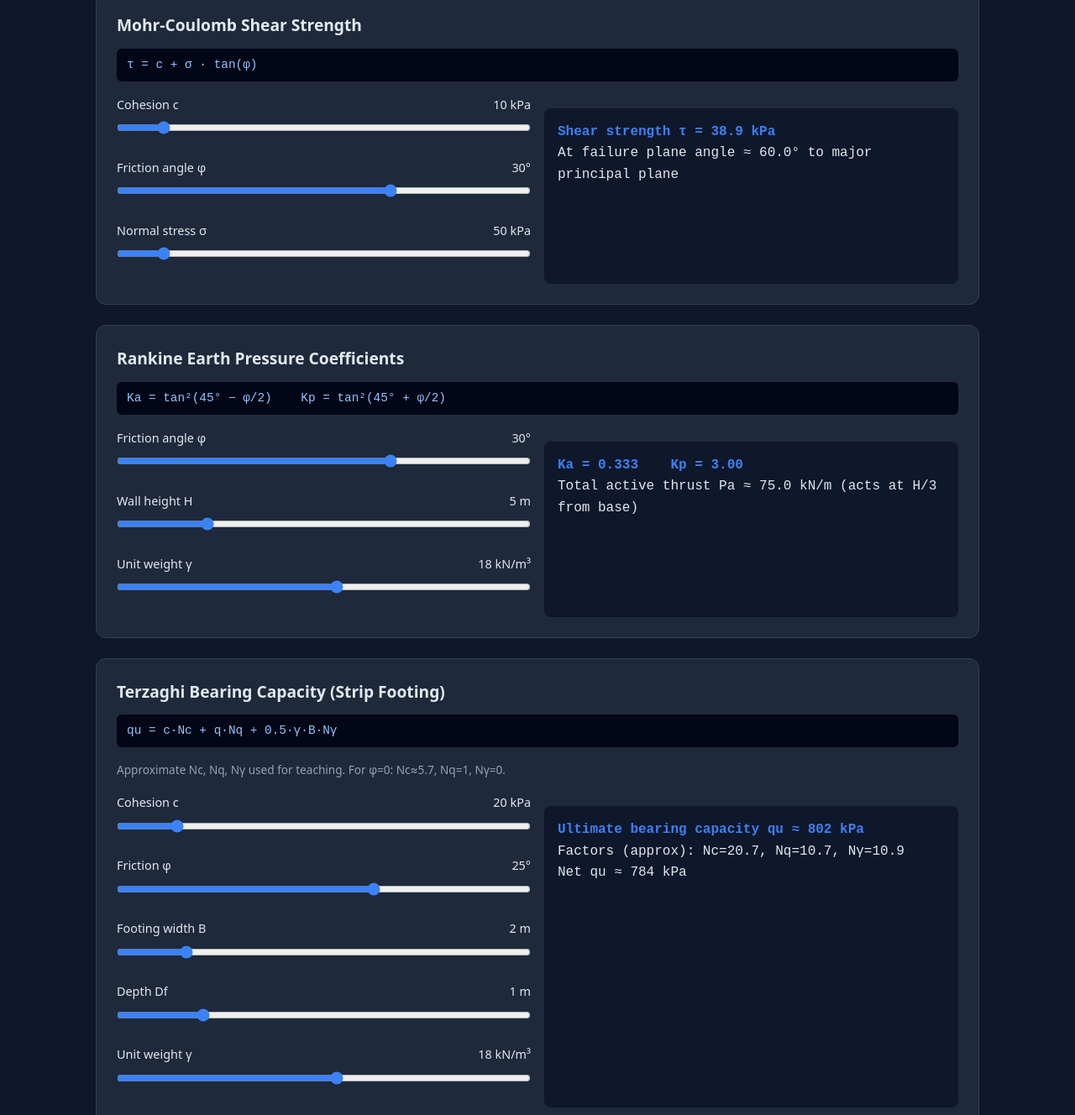
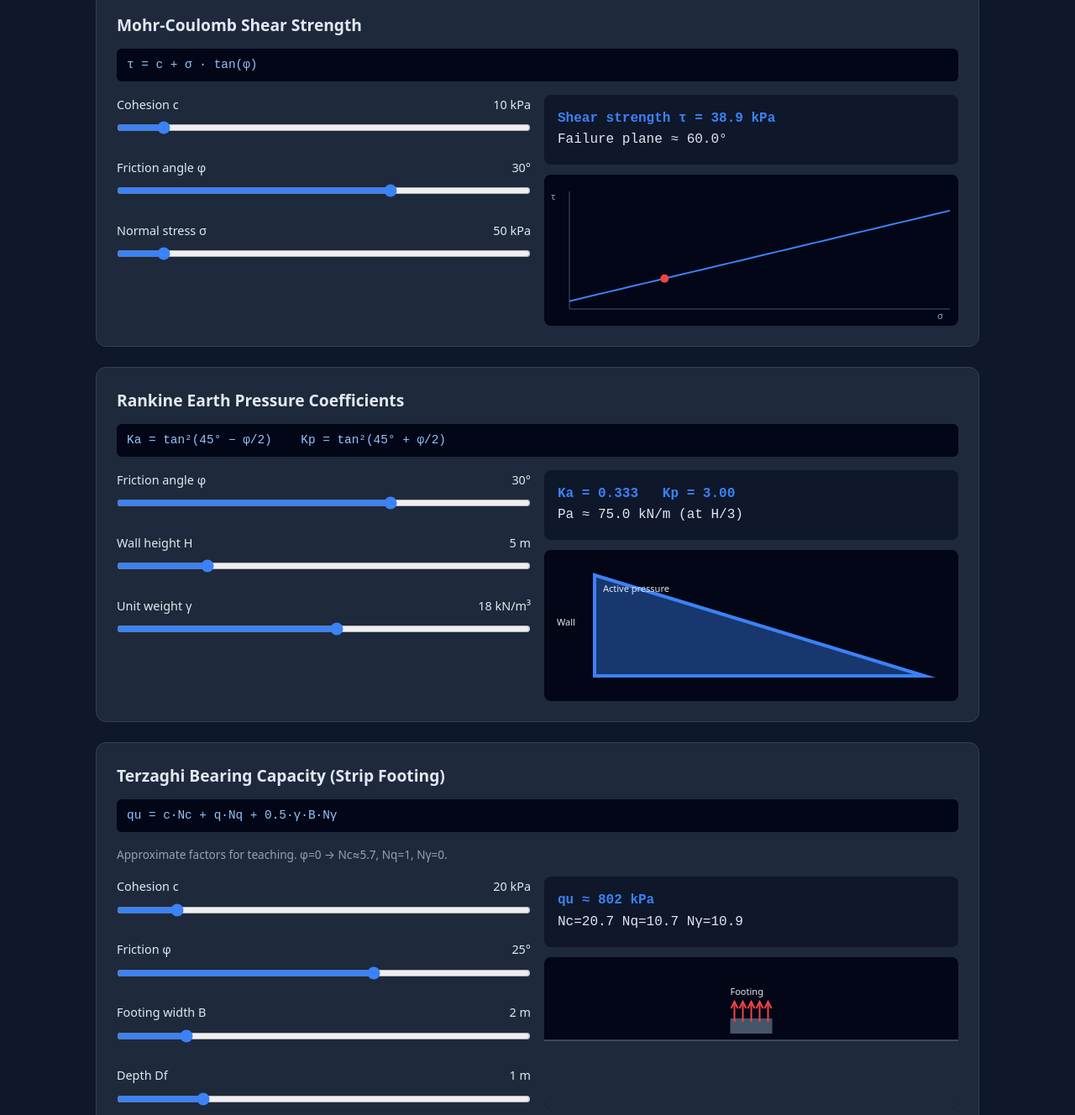
Before and after one commit to kevinLo44-sys/physics-lab, a plain HTML site: page geotechnics.html in a window 1280 px wide. Shown: the part 201-1529 px from the top of the page at 84% size. Drawn offline with Linux system fonts and the light colour scheme.

Commit message:
Add visualisations to Geotechnics calculators (Mohr envelope, pressure diagram, footing, settlement)

```diff
--- a/geotechnics.html
+++ b/geotechnics.html
@@ -24,7 +24,6 @@
       background: #0f172a;
       border-radius: 8px;
       padding: 1rem;
-      margin-top: 1rem;
       font-family: ui-monospace, monospace;
     }
     .result-box strong { color: var(--accent); }
@@ -36,6 +35,14 @@
       margin: 0.5rem 0 1rem;
       font-size: 0.9rem;
       color: #93c5fd;
+    }
+    .viz-canvas {
+      width: 100%;
+      height: 180px;
+      background: #020617;
+      border-radius: 8px;
+      margin-top: 0.75rem;
+      display: block;
     }
   </style>
 </head>
@@ -50,7 +57,6 @@
   <main class="container">
     <a href="index.html" class="back-link">← Back to simulations</a>
 
-    <!-- Mohr-Coulomb -->
     <section class="calc-section">
       <h3>Mohr-Coulomb Shear Strength</h3>
       <div class="formula">τ = c + σ · tan(φ)</div>
@@ -69,11 +75,13 @@
             <input type="range" id="mc-sigma" min="0" max="500" step="5" value="50" />
           </div>
         </div>
-        <div class="result-box" id="mc-result">Shear strength τ = — kPa</div>
+        <div>
+          <div class="result-box" id="mc-result">Shear strength τ = — kPa</div>
+          <canvas id="mc-canvas" class="viz-canvas"></canvas>
+        </div>
       </div>
     </section>
 
-    <!-- Rankine Earth Pressure -->
     <section class="calc-section">
       <h3>Rankine Earth Pressure Coefficients</h3>
       <div class="formula">Ka = tan²(45° − φ/2) &nbsp;&nbsp; Kp = tan²(45° + φ/2)</div>
@@ -92,15 +100,17 @@
             <input type="range" id="rank-g" min="10" max="25" step="0.5" value="18" />
           </div>
         </div>
-        <div class="result-box" id="rank-result">Ka = — &nbsp; Kp = —</div>
+        <div>
+          <div class="result-box" id="rank-result">Ka = — &nbsp; Kp = —</div>
+          <canvas id="rank-canvas" class="viz-canvas"></canvas>
+        </div>
       </div>
     </section>
 
-    <!-- Terzaghi Bearing Capacity (simplified) -->
     <section class="calc-section">
       <h3>Terzaghi Bearing Capacity (Strip Footing)</h3>
       <div class="formula">qu = c·Nc + q·Nq + 0.5·γ·B·Nγ</div>
-      <p style="color:var(--muted);font-size:0.85rem;margin-bottom:1rem;">Approximate Nc, Nq, Nγ used for teaching. For φ=0: Nc≈5.7, Nq=1, Nγ=0.</p>
+      <p style="color:var(--muted);font-size:0.85rem;margin-bottom:1rem;">Approximate factors for teaching. φ=0 → Nc≈5.7, Nq=1, Nγ=0.</p>
       <div class="calc-grid">
         <div>
           <div class="control-group">
@@ -124,11 +134,13 @@
             <input type="range" id="bc-g" min="10" max="25" step="0.5" value="18" />
           </div>
         </div>
-        <div class="result-box" id="bc-result">qu = — kPa</div>
+        <div>
+          <div class="result-box" id="bc-result">qu = — kPa</div>
+          <canvas id="bc-canvas" class="viz-canvas"></canvas>
+        </div>
       </div>
     </section>
 
-    <!-- Consolidation Settlement -->
     <section class="calc-section">
       <h3>Primary Consolidation Settlement (NC clay)</h3>
       <div class="formula">Sc = (Cc · H / (1 + e0)) · log10((σ0' + Δσ) / σ0')</div>
@@ -155,14 +167,17 @@
             <input type="range" id="cons-ds" min="5" max="200" step="5" value="50" />
           </div>
         </div>
-        <div class="result-box" id="cons-result">Settlement Sc = — m</div>
+        <div>
+          <div class="result-box" id="cons-result">Settlement Sc = — m</div>
+          <canvas id="cons-canvas" class="viz-canvas"></canvas>
+        </div>
       </div>
     </section>
   </main>
 
   <footer>
     <div class="container">
-      <p>Physics Lab • Geotechnics calculators (educational approximations)</p>
+      <p>Physics Lab • Geotechnics calculators with visualisations</p>
     </div>
   </footer>
 
--- a/geotechnics.js
+++ b/geotechnics.js
@@ -1,4 +1,14 @@
-// Mohr-Coulomb
+function setupCanvas(id) {
+  const c = document.getElementById(id);
+  const ctx = c.getContext('2d');
+  const dpr = window.devicePixelRatio || 1;
+  const rect = c.getBoundingClientRect();
+  c.width = rect.width * dpr;
+  c.height = rect.height * dpr;
+  ctx.scale(dpr, dpr);
+  return { ctx, w: rect.width, h: rect.height };
+}
+
 function updateMohrCoulomb() {
   const c = +document.getElementById('mc-c').value;
   const phi = +document.getElementById('mc-phi').value;
@@ -10,11 +20,32 @@ function updateMohrCoulomb() {
 
   const tau = c + sigma * Math.tan(phi * Math.PI / 180);
   document.getElementById('mc-result').innerHTML =
-    `<strong>Shear strength τ = ${tau.toFixed(1)} kPa</strong><br>
-     At failure plane angle ≈ ${(45 + phi/2).toFixed(1)}° to major principal plane`;
+    `<strong>Shear strength τ = ${tau.toFixed(1)} kPa</strong><br>Failure plane ≈ ${(45 + phi/2).toFixed(1)}°`;
+
+  const { ctx, w, h } = setupCanvas('mc-canvas');
+  ctx.clearRect(0, 0, w, h);
+  const maxS = 200, maxT = 150;
+  const sx = (w - 40) / maxS, sy = (h - 40) / maxT;
+  ctx.strokeStyle = '#475569';
+  ctx.beginPath(); ctx.moveTo(30, h - 20); ctx.lineTo(w - 10, h - 20); ctx.moveTo(30, h - 20); ctx.lineTo(30, 20); ctx.stroke();
+  ctx.strokeStyle = '#3b82f6';
+  ctx.lineWidth = 2;
+  ctx.beginPath();
+  for (let s = 0; s <= maxS; s += 5) {
+    const t = c + s * Math.tan(phi * Math.PI / 180);
+    const x = 30 + s * sx, y = h - 20 - Math.min(t, maxT) * sy;
+    if (s === 0) ctx.moveTo(x, y); else ctx.lineTo(x, y);
+  }
+  ctx.stroke();
+  const px = 30 + sigma * sx, py = h - 20 - Math.min(tau, maxT) * sy;
+  ctx.fillStyle = '#ef4444';
+  ctx.beginPath(); ctx.arc(px, py, 5, 0, Math.PI * 2); ctx.fill();
+  ctx.fillStyle = '#94a3b8';
+  ctx.font = '11px system-ui';
+  ctx.fillText('σ', w - 25, h - 8);
+  ctx.fillText('τ', 8, 30);
 }
 
-// Rankine
 function updateRankine() {
   const phi = +document.getElementById('rank-phi').value;
   const H = +document.getElementById('rank-h').value;
@@ -30,18 +61,37 @@ function updateRankine() {
   const Pa = 0.5 * Ka * gamma * H * H;
 
   document.getElementById('rank-result').innerHTML =
-    `<strong>Ka = ${Ka.toFixed(3)}</strong> &nbsp;&nbsp; <strong>Kp = ${Kp.toFixed(2)}</strong><br>
-     Total active thrust Pa ≈ ${Pa.toFixed(1)} kN/m (acts at H/3 from base)`;
+    `<strong>Ka = ${Ka.toFixed(3)}</strong> &nbsp; <strong>Kp = ${Kp.toFixed(2)}</strong><br>Pa ≈ ${Pa.toFixed(1)} kN/m (at H/3)`;
+
+  const { ctx, w, h } = setupCanvas('rank-canvas');
+  ctx.clearRect(0, 0, w, h);
+  const wallX = 60, baseY = h - 30, topY = 30;
+  ctx.strokeStyle = '#94a3b8';
+  ctx.lineWidth = 4;
+  ctx.beginPath(); ctx.moveTo(wallX, topY); ctx.lineTo(wallX, baseY); ctx.stroke();
+  const maxP = Ka * gamma * H;
+  const scale = Math.min(80, (w - wallX - 40) / Math.max(maxP, 1));
+  ctx.fillStyle = 'rgba(59,130,246,0.4)';
+  ctx.beginPath();
+  ctx.moveTo(wallX, topY);
+  ctx.lineTo(wallX + maxP * scale, baseY);
+  ctx.lineTo(wallX, baseY);
+  ctx.closePath();
+  ctx.fill();
+  ctx.strokeStyle = '#3b82f6';
+  ctx.stroke();
+  ctx.fillStyle = '#e2e8f0';
+  ctx.font = '11px system-ui';
+  ctx.fillText('Wall', wallX - 45, (topY + baseY)/2);
+  ctx.fillText('Active pressure', wallX + 10, topY + 20);
 }
 
-// Approximate bearing capacity factors (teaching values)
 function getNFactors(phi) {
   if (phi <= 0) return { Nc: 5.7, Nq: 1, Ng: 0 };
-  // Simple approximations for teaching
   const phiR = phi * Math.PI / 180;
   const Nq = Math.exp(Math.PI * Math.tan(phiR)) * Math.pow(Math.tan(Math.PI/4 + phiR/2), 2);
   const Nc = (Nq - 1) / Math.tan(phiR);
-  const Ng = 2 * (Nq + 1) * Math.tan(phiR); // rough
+  const Ng = 2 * (Nq + 1) * Math.tan(phiR);
   return { Nc, Nq, Ng };
 }
 
@@ -59,16 +109,43 @@ function updateBearing() {
   document.getElementById('bc-g-val').textContent = gamma + ' kN/m³';
 
   const { Nc, Nq, Ng } = getNFactors(phi);
-  const q = gamma * Df; // overburden
+  const q = gamma * Df;
   const qu = c * Nc + q * Nq + 0.5 * gamma * B * Ng;
 
   document.getElementById('bc-result').innerHTML =
-    `<strong>Ultimate bearing capacity qu ≈ ${qu.toFixed(0)} kPa</strong><br>
-     Factors (approx): Nc=${Nc.toFixed(1)}, Nq=${Nq.toFixed(1)}, Nγ=${Ng.toFixed(1)}<br>
-     Net qu ≈ ${(qu - q).toFixed(0)} kPa`;
+    `<strong>qu ≈ ${qu.toFixed(0)} kPa</strong><br>Nc=${Nc.toFixed(1)} Nq=${Nq.toFixed(1)} Nγ=${Ng.toFixed(1)}`;
+
+  const { ctx, w, h } = setupCanvas('bc-canvas');
+  ctx.clearRect(0, 0, w, h);
+  const groundY = h * 0.55;
+  ctx.fillStyle = '#1e293b';
+  ctx.fillRect(0, groundY, w, h - groundY);
+  ctx.strokeStyle = '#64748b';
+  ctx.beginPath(); ctx.moveTo(0, groundY); ctx.lineTo(w, groundY); ctx.stroke();
+  const fW = Math.min(B * 25, w * 0.4);
+  const fX = (w - fW) / 2;
+  const fH = 18;
+  ctx.fillStyle = '#475569';
+  ctx.fillRect(fX, groundY - fH - Df * 8, fW, fH);
+  ctx.strokeStyle = '#ef4444';
+  ctx.lineWidth = 2;
+  for (let i = 0; i < 5; i++) {
+    const x = fX + (i + 0.5) * fW / 5;
+    ctx.beginPath();
+    ctx.moveTo(x, groundY - fH - Df * 8 + 4);
+    ctx.lineTo(x, groundY - fH - Df * 8 - 20);
+    ctx.stroke();
+    ctx.beginPath();
+    ctx.moveTo(x - 4, groundY - fH - Df * 8 - 12);
+    ctx.lineTo(x, groundY - fH - Df * 8 - 20);
+    ctx.lineTo(x + 4, groundY - fH - Df * 8 - 12);
+    ctx.stroke();
+  }
+  ctx.fillStyle = '#e2e8f0';
+  ctx.font = '11px system-ui';
+  ctx.fillText('Footing', fX, groundY - fH - Df * 8 - 28);
 }
 
-// Consolidation
 function updateConsolidation() {
   const Cc = +document.getElementById('cons-cc').value;
   const e0 = +document.getElementById('cons-e0').value;
@@ -83,13 +160,31 @@ function updateConsolidation() {
   document.getElementById('cons-ds-val').textContent = ds + ' kPa';
 
   const Sc = (Cc * H / (1 + e0)) * Math.log10((s0 + ds) / s0);
+  document.getElementById('cons-result').innerHTML =
+    `<strong>Sc ≈ ${Sc.toFixed(3)} m</strong><br>(${(Sc * 1000).toFixed(0)} mm)`;
 
-  document.getElementById('cons-result').innerHTML =
-    `<strong>Primary consolidation settlement Sc ≈ ${Sc.toFixed(3)} m</strong><br>
-     (${(Sc * 1000).toFixed(0)} mm)`;
+  const { ctx, w, h } = setupCanvas('cons-canvas');
+  ctx.clearRect(0, 0, w, h);
+  const layerH = Math.min(H * 12, h * 0.5);
+  const settlePx = Math.min(Sc * 80, 40);
+  ctx.fillStyle = '#334155';
+  ctx.fillRect(40, 30, 80, layerH);
+  ctx.fillStyle = '#1e293b';
+  ctx.fillRect(160, 30 + settlePx, 80, layerH - settlePx);
+  ctx.strokeStyle = '#3b82f6';
+  ctx.setLineDash([4, 4]);
+  ctx.beginPath();
+  ctx.moveTo(120, 30 + layerH);
+  ctx.lineTo(160, 30 + layerH);
+  ctx.stroke();
+  ctx.setLineDash([]);
+  ctx.fillStyle = '#e2e8f0';
+  ctx.font = '11px system-ui';
+  ctx.fillText('Before', 50, 20);
+  ctx.fillText('After', 170, 20);
+  ctx.fillText('↓ Sc', 130, 30 + layerH + 15);
 }
 
-// Wire up all
 ['mc-c','mc-phi','mc-sigma'].forEach(id =>
   document.getElementById(id).addEventListener('input', updateMohrCoulomb));
 ['rank-phi','rank-h','rank-g'].forEach(id =>
@@ -99,7 +194,10 @@ function updateConsolidation() {
 ['cons-cc','cons-e0','cons-h','cons-s0','cons-ds'].forEach(id =>
   document.getElementById(id).addEventListener('input', updateConsolidation));
 
-// Initial
+window.addEventListener('resize', () => {
+  updateMohrCoulomb(); updateRankine(); updateBearing(); updateConsolidation();
+});
+
 updateMohrCoulomb();
 updateRankine();
 updateBearing();
```
